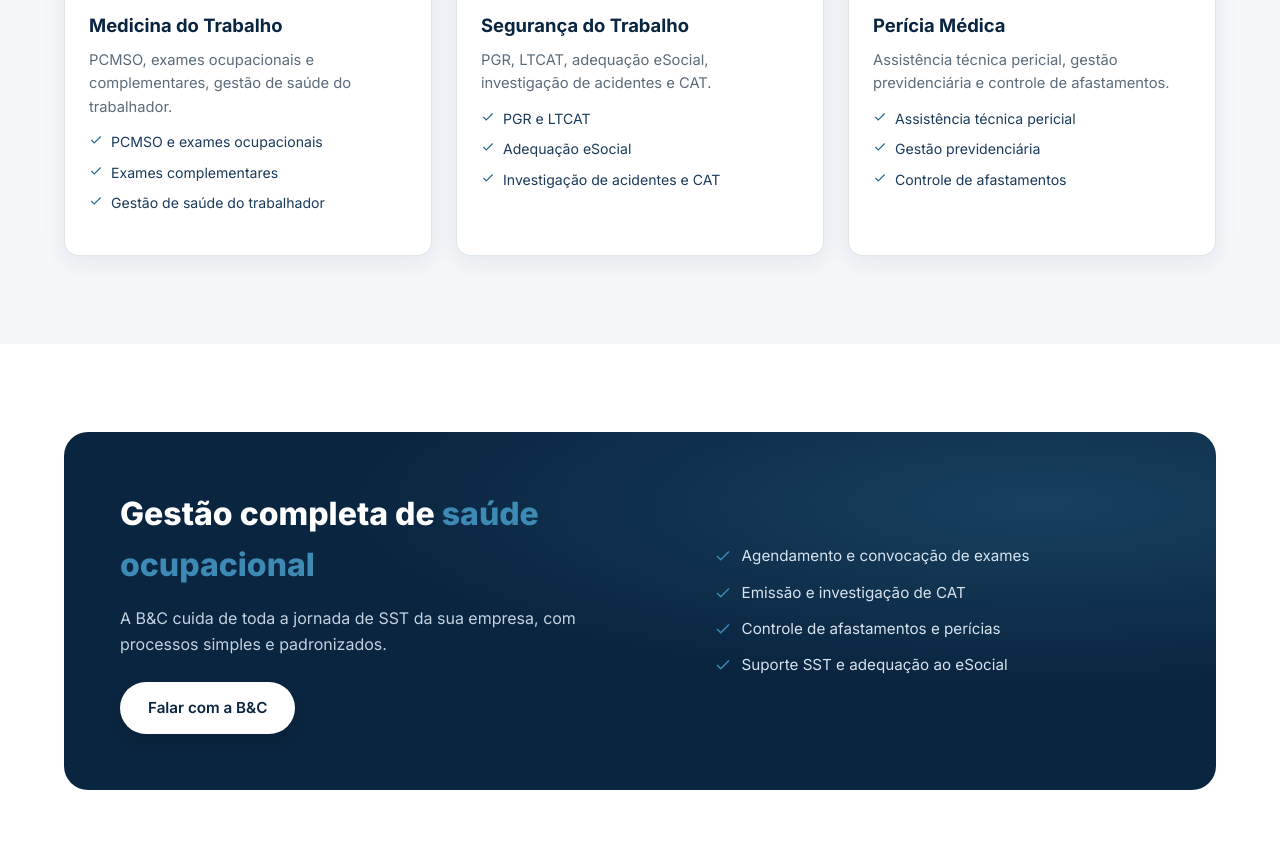
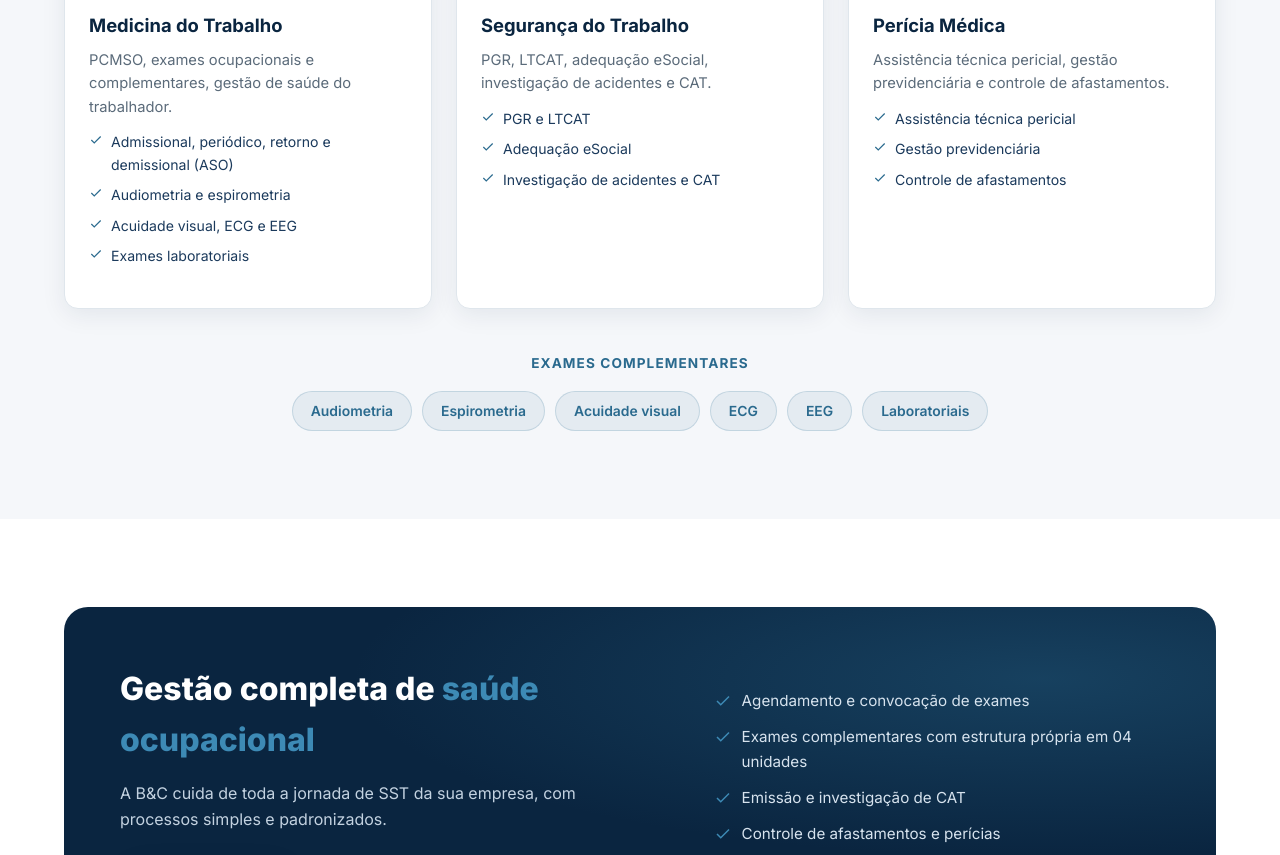
Before and after one commit to contasbcsaude/bc-saude-site, a React (Vite) app: page / in a window 1280 px wide. Shown: the part 2820-3675 px from the top of the page. Built offline with nearby package versions, Linux system fonts and the light colour scheme.

Commit message:
Adiciona 4a unidade (Nioaque) e detalha exames ocupacionais no site oficial

```diff
--- a/src/pages/Index.tsx
+++ b/src/pages/Index.tsx
@@ -186,6 +186,13 @@ const Index = () => {
         .service-list svg{flex-shrink:0;color:var(--accent);margin-top:2px}
         .service-link{color:var(--accent);font-weight:600;font-size:.9rem;text-decoration:none}
         .service-link:hover{color:var(--accent-claro)}
+
+        /* ===== EXAMES COMPLEMENTARES ===== */
+        .serv-exams{display:flex;flex-direction:column;align-items:center;gap:16px;text-align:center;margin-top:44px}
+        .serv-exams-label{font-size:.85rem;font-weight:700;text-transform:uppercase;letter-spacing:.08em;color:var(--accent)}
+        .serv-exams-tags{display:flex;flex-wrap:wrap;gap:10px;justify-content:center}
+        .serv-exam-tag{background:rgba(42,106,142,.08);border:1px solid rgba(42,106,142,.18);color:var(--accent);font-size:.87rem;font-weight:600;padding:8px 18px;border-radius:999px;transition:var(--transition)}
+        .serv-exam-tag:hover{background:rgba(42,106,142,.16);transform:translateY(-2px)}
         @media(max-width:960px){.services-grid{grid-template-columns:1fr;gap:16px}}
 
         /* ===== GESTAO ===== */
@@ -209,14 +216,15 @@ const Index = () => {
         @media(max-width:960px){.cta-box{padding:36px 24px}.cta-box h2{font-size:1.7rem}}
 
         /* ===== UNIDADES ===== */
-        .units-grid{display:grid;grid-template-columns:repeat(3,1fr);gap:24px}
+        .units-grid{display:grid;grid-template-columns:repeat(4,1fr);gap:24px}
         .unit-card{background:#fff;border:1px solid var(--borda);border-radius:var(--radius);overflow:hidden;box-shadow:var(--shadow);transition:var(--transition)}
         .unit-card:hover{transform:translateY(-4px);box-shadow:var(--shadow-lg)}
         .unit-img{width:100%;height:160px;object-fit:cover;display:block}
         .unit-body{padding:20px}
         .unit-body h4{color:var(--petroleo);font-size:1.05rem;margin-bottom:6px}
         .unit-body p{color:var(--cinza);font-size:.88rem}
-        @media(max-width:960px){.units-grid{grid-template-columns:1fr;gap:16px}}
+        @media(max-width:1100px){.units-grid{grid-template-columns:repeat(2,1fr);gap:16px}}
+        @media(max-width:620px){.units-grid{grid-template-columns:1fr;gap:16px}}
 
         /* ===== CONTATO ===== */
         .contact-grid{display:grid;grid-template-columns:.9fr 1.1fr;gap:56px;align-items:start}
@@ -463,8 +471,8 @@ const Index = () => {
                   <path d="M21 10c0 7-9 13-9 13s-9-6-9-13a9 9 0 0 1 18 0z" />
                 </svg>
               </div>
-              <h3>3 unidades em MS</h3>
-              <p>Jardim, Bonito e Bela Vista — com estrutura para atender todo o estado.</p>
+              <h3>04 unidades em MS</h3>
+              <p>Jardim, Bonito, Bela Vista e Nioaque — com estrutura para atender todo o estado.</p>
             </div>
             <div className="conf-card reveal">
               <div className="conf-icon">
@@ -574,7 +582,7 @@ const Index = () => {
                   <div className="stat-label">Anos de experiência</div>
                 </div>
                 <div className="stat-card">
-                  <div className="stat-num">3</div>
+                  <div className="stat-num">04</div>
                   <div className="stat-label">Unidades em MS</div>
                 </div>
               </div>
@@ -619,7 +627,7 @@ const Index = () => {
                     >
                       <polyline points="20 6 9 17 4 12" />
                     </svg>
-                    PCMSO e exames ocupacionais
+                    Admissional, periódico, retorno e demissional (ASO)
                   </li>
                   <li>
                     <svg
@@ -632,7 +640,7 @@ const Index = () => {
                     >
                       <polyline points="20 6 9 17 4 12" />
                     </svg>
-                    Exames complementares
+                    Audiometria e espirometria
                   </li>
                   <li>
                     <svg
@@ -645,7 +653,20 @@ const Index = () => {
                     >
                       <polyline points="20 6 9 17 4 12" />
                     </svg>
-                    Gestão de saúde do trabalhador
+                    Acuidade visual, ECG e EEG
+                  </li>
+                  <li>
+                    <svg
+                      width="14"
+                      height="14"
+                      viewBox="0 0 24 24"
+                      fill="none"
+                      stroke="currentColor"
+                      strokeWidth="2"
+                    >
+                      <polyline points="20 6 9 17 4 12" />
+                    </svg>
+                    Exames laboratoriais
                   </li>
                 </ul>
               </div>
@@ -757,6 +778,17 @@ const Index = () => {
               </div>
             </div>
           </div>
+          <div className="serv-exams reveal">
+            <div className="serv-exams-label">Exames complementares</div>
+            <div className="serv-exams-tags">
+              <span className="serv-exam-tag">Audiometria</span>
+              <span className="serv-exam-tag">Espirometria</span>
+              <span className="serv-exam-tag">Acuidade visual</span>
+              <span className="serv-exam-tag">ECG</span>
+              <span className="serv-exam-tag">EEG</span>
+              <span className="serv-exam-tag">Laboratoriais</span>
+            </div>
+          </div>
         </div>
       </section>
 
@@ -792,6 +824,19 @@ const Index = () => {
                     <polyline points="20 6 9 17 4 12" />
                   </svg>
                   Agendamento e convocação de exames
+                </li>
+                <li>
+                  <svg
+                    width="18"
+                    height="18"
+                    viewBox="0 0 24 24"
+                    fill="none"
+                    stroke="currentColor"
+                    strokeWidth="2"
+                  >
+                    <polyline points="20 6 9 17 4 12" />
+                  </svg>
+                  Exames complementares com estrutura própria em 04 unidades
                 </li>
                 <li>
                   <svg
@@ -902,6 +947,18 @@ const Index = () => {
               <div className="unit-body">
                 <h4>Bonito/MS</h4>
                 <p>R. Pércio Sharman 374</p>
+                <p>(67) 9 8113-1076</p>
+              </div>
+            </div>
+            <div className="unit-card reveal">
+              <img
+                src="/nioaque-unit.jpg"
+                alt="Unidade Nioaque"
+                className="unit-img"
+              />
+              <div className="unit-body">
+                <h4>Nioaque/MS</h4>
+                <p>Av. XV de Novembro, 536 - Centro</p>
                 <p>(67) 9 8113-1076</p>
               </div>
             </div>
```
